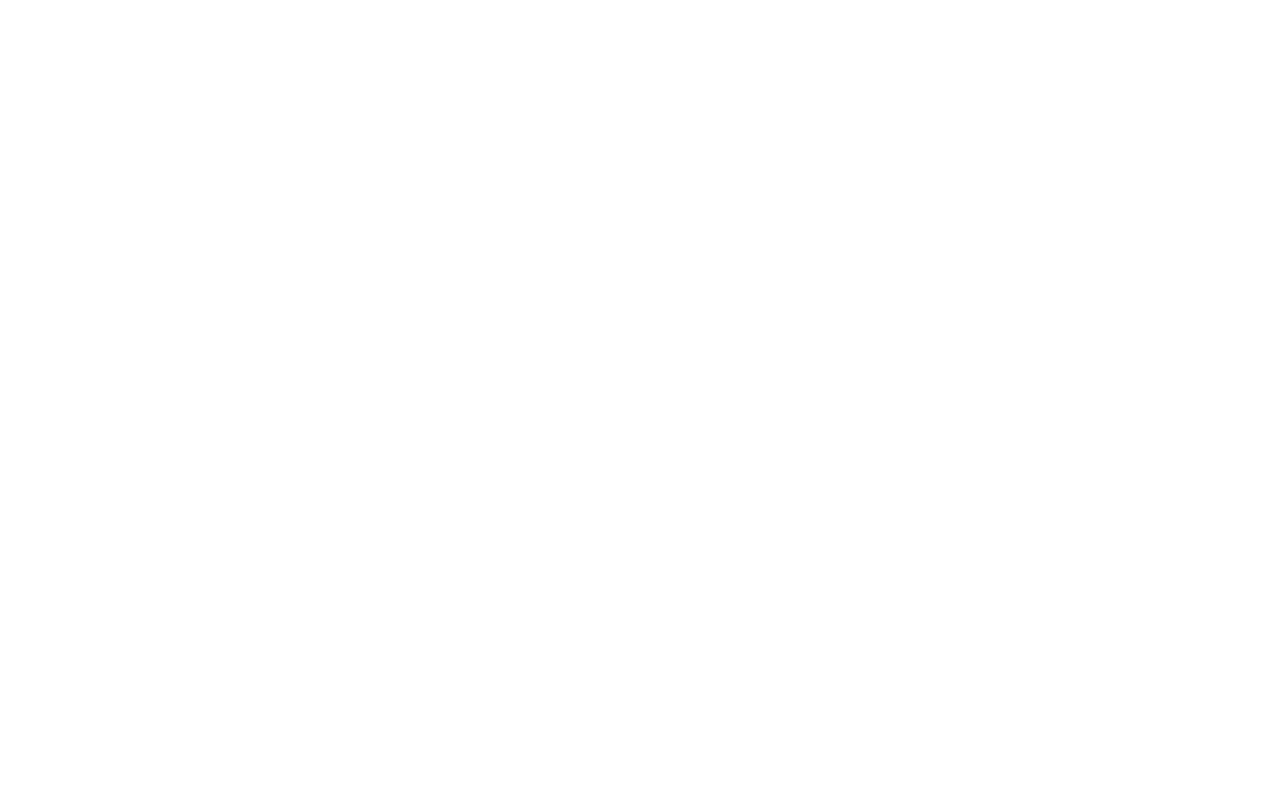
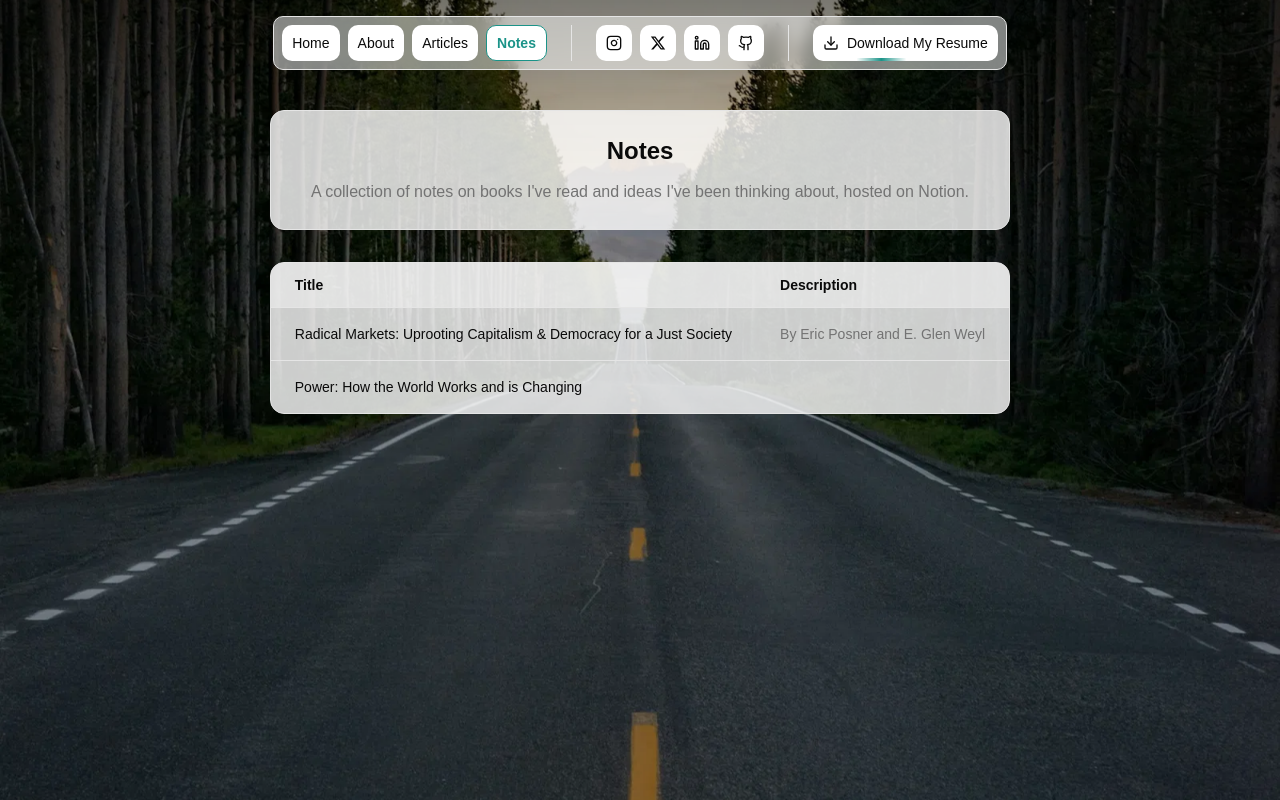
Before and after one commit to maxsands700/website, a React (Vite) app: page /notes in a window 1280 px wide. Before the commit this address had no page. Built offline with nearby package versions, Linux system fonts and the light colour scheme.

Commit message:
Added Notes

```diff
--- a/src/App.tsx
+++ b/src/App.tsx
@@ -6,6 +6,7 @@
 import Home from "@/pages/Home";
 import AboutMe from "@/pages/AboutMe";
 import Articles from "@/pages/Articles";
+import Notes from "@/pages/Notes";
 
 const ImmigrationArticle = lazy(
   () => import("@/features/thinkpad_articles/ImmigrationArticle"),
@@ -41,6 +42,7 @@
             <Route path="/" element={<Home />} />
             <Route path="/about-me" element={<AboutMe />} />
             <Route path="/articles" element={<Articles />} />
+            <Route path="/notes" element={<Notes />} />
             <Route
               path="/articles/thinkpad/immigration"
               element={
--- a/src/components/NavBar.tsx
+++ b/src/components/NavBar.tsx
@@ -37,6 +37,7 @@
   { to: "/", label: "Home" },
   { to: "/about-me", label: "About" },
   { to: "/articles", label: "Articles" },
+  { to: "/notes", label: "Notes" },
 ];
 
 const socialLinks = [
--- a/src/pages/AboutMe.tsx
+++ b/src/pages/AboutMe.tsx
@@ -1,5 +1,5 @@
-import { useState, useEffect } from "react";
-import { Github } from "lucide-react";
+import { type ReactNode, useState, useEffect } from "react";
+import { GithubIcon } from "lucide-react";
 import { ChevronLeftIcon, ChevronRightIcon } from "lucide-react";
 import {
   Carousel,
@@ -7,6 +7,45 @@
   CarouselItem,
   useCarousel,
 } from "@/components/ui/carousel";
+
+const roleModels: { name: string; description: ReactNode }[] = [
+  {
+    name: "Eric A. Posner & E. Glen Weyl",
+    description: (
+      <>
+        Their book{" "}
+        <em>
+          Radical Markets: Uprooting Capitalism & Democracy for a Just Society
+        </em>{" "}
+        is one of the most prescient works I've read. It challenges fundamental
+        assumptions about property and democracy with concrete, actionable
+        mechanisms — like quadratic voting and common ownership self-assessed
+        tax — that could meaningfully reduce inequality and strengthen
+        collective decision-making.
+      </>
+    ),
+  },
+  {
+    name: "Ray Dalio",
+    description:
+      "Ray Dalio is more of a historian, econometrician, and data scientist than hedge fund manager. His ability to distill centuries of history into clear narratives of cause and effect is remarkable, producing deeply compelling work on debt crises and the changing world order.",
+  },
+  {
+    name: "Vitalik Buterin",
+    description:
+      "His selfless, altruistic approach to building Ethereum stands out in a space driven by profit. The technology he championed underpins concepts like quadratic voting and other mechanisms that could fundamentally strengthen democratic processes and individual liberties.",
+  },
+  {
+    name: "David Friedberg",
+    description:
+      'David Friedberg (a.k.a. "The Sultan of Science") is my favorite voice on the All-In Podcast. He has a Dalio-esque ability to deconstruct complex problems into clear, first-principles reasoning — particularly on topics like the U.S. fiscal outlook. His altruism and intellectual honesty make him stand out.',
+  },
+  {
+    name: "3Blue1Brown",
+    description:
+      "Grant Sanderson proves that deep understanding and clear communication can make even the most abstract math feel intuitive and beautiful.",
+  },
+];
 
 function CarouselArrow({ direction }: { direction: "prev" | "next" }) {
   const { scrollPrev, scrollNext, canScrollPrev, canScrollNext } =
@@ -146,61 +185,18 @@
                 Influential Role Models
               </h2>
               <CarouselContent>
-                <CarouselItem>
+                {roleModels.map((model) => (
+                  <CarouselItem key={model.name}>
                     <div className="space-y-2">
                       <h3 className="text-lg font-medium text-white">
-                      Ray Dalio
+                        {model.name}
                       </h3>
                       <p className="text-white/70 font-light leading-relaxed">
-                      Ray Dalio is more of a historian, econometrician, and data
-                      scientist than hedge fund manager. His ability to distill
-                      centuries of history into clear narratives of cause and
-                      effect is remarkable, producing deeply compelling work on
-                      debt crises and the changing world order.
+                        {model.description}
                       </p>
                     </div>
                   </CarouselItem>
-                <CarouselItem>
-                  <div className="space-y-2">
-                    <h3 className="text-lg font-medium text-white">
-                      Vitalik Buterin
-                    </h3>
-                    <p className="text-white/70 font-light leading-relaxed">
-                      His selfless, altruistic approach to building Ethereum
-                      stands out in a space driven by profit. The technology he
-                      championed underpins concepts like quadratic voting and
-                      other mechanisms that could fundamentally strengthen
-                      democratic processes and individual liberties.
-                    </p>
-                  </div>
-                </CarouselItem>
-                <CarouselItem>
-                  <div className="space-y-2">
-                    <h3 className="text-lg font-medium text-white">
-                      David Friedberg
-                    </h3>
-                    <p className="text-white/70 font-light leading-relaxed">
-                      David Friedberg (a.k.a. "The Sultan of Science") is my
-                      favorite voice on the All-In Podcast. He has a Dalio-esque
-                      ability to deconstruct complex problems into clear,
-                      first-principles reasoning — particularly on topics like
-                      the U.S. fiscal outlook. His altruism and intellectual
-                      honesty make him stand out.
-                    </p>
-                  </div>
-                </CarouselItem>
-                <CarouselItem>
-                  <div className="space-y-2">
-                    <h3 className="text-lg font-medium text-white">
-                      3Blue1Brown
-                    </h3>
-                    <p className="text-white/70 font-light leading-relaxed">
-                      Grant Sanderson proves that deep understanding and clear
-                      communication can make even the most abstract math feel
-                      intuitive and beautiful.
-                    </p>
-                  </div>
-                </CarouselItem>
+                ))}
               </CarouselContent>
             </div>
             <CarouselArrow direction="next" />
@@ -247,7 +243,7 @@
                       rel="noopener noreferrer"
                       className="shrink-0 rounded-md border border-white/10 bg-white/5 p-2 text-white/70 transition-colors hover:bg-white/10 hover:text-white"
                     >
-                      <Github className="size-5" />
+                      <GithubIcon className="size-5" />
                     </a>
                   </div>
                 </CarouselItem>
@@ -272,7 +268,7 @@
                       rel="noopener noreferrer"
                       className="shrink-0 rounded-md border border-white/10 bg-white/5 p-2 text-white/70 transition-colors hover:bg-white/10 hover:text-white"
                     >
-                      <Github className="size-5" />
+                      <GithubIcon className="size-5" />
                     </a>
                   </div>
                 </CarouselItem>
@@ -295,7 +291,7 @@
                       rel="noopener noreferrer"
                       className="shrink-0 rounded-md border border-white/10 bg-white/5 p-2 text-white/70 transition-colors hover:bg-white/10 hover:text-white"
                     >
-                      <Github className="size-5" />
+                      <GithubIcon className="size-5" />
                     </a>
                   </div>
                 </CarouselItem>
--- /dev/null
+++ b/src/pages/Notes.tsx
@@ -0,0 +1,114 @@
+import { useState, useEffect } from "react";
+import { BookOpen } from "lucide-react";
+
+interface NoteLink {
+  title: string;
+  description: string;
+  url: string;
+}
+
+const noteLinks: NoteLink[] = [
+  {
+    title:
+      "Radical Markets: Uprooting Capitalism & Democracy for a Just Society",
+    description: "By Eric Posner and E. Glen Weyl",
+    url: "https://puffy-bunny-845.notion.site/Radical-Markets-Uprooting-Capitalism-Democracy-for-a-Just-Society-329d50e5bd3a80cc897ec5989b63d9c0?source=copy_link",
+  },
+  {
+    title: "Power: How the World Works and is Changing",
+    description: "",
+    url: "https://puffy-bunny-845.notion.site/Power-How-the-World-Works-and-is-Changing-321d50e5bd3a80dfb4a1f0e5a8e04ec2?source=copy_link",
+  },
+];
+
+const NotesPage = () => {
+  const [loaded, setLoaded] = useState(false);
+
+  useEffect(() => {
+    const frame = requestAnimationFrame(() => setLoaded(true));
+    return () => cancelAnimationFrame(frame);
+  }, []);
+
+  return (
+    <div className="mx-auto max-w-5xl p-8">
+      <div
+        className={`mb-8 text-center transition-all duration-1000 ease-out ${
+          loaded
+            ? "opacity-100 blur-0 translate-y-0"
+            : "opacity-0 blur-md -translate-y-6"
+        }`}
+      >
+        <div className="rounded-xl border border-border bg-background/80 p-6">
+          <h1 className="text-2xl font-semibold mb-3">Notes</h1>
+          <p className="text-muted-foreground leading-relaxed">
+            A collection of notes on books I've read and ideas I've been
+            thinking about, hosted on Notion.
+          </p>
+        </div>
+      </div>
+
+      {noteLinks.length === 0 ? (
+        <div
+          className={`text-center text-muted-foreground py-12 transition-all duration-1000 ease-out delay-300 ${
+            loaded
+              ? "opacity-100 blur-0 translate-y-0"
+              : "opacity-0 blur-md translate-y-6"
+          }`}
+        >
+          <BookOpen className="size-12 mx-auto mb-4 opacity-50" />
+          <p className="text-lg">Notes coming soon...</p>
+        </div>
+      ) : (
+        <div
+          className={`rounded-xl border border-border bg-background/80 overflow-hidden transition-all duration-1000 ease-out delay-200 ${
+            loaded
+              ? "opacity-100 blur-0 translate-y-0"
+              : "opacity-0 blur-md translate-y-6"
+          }`}
+        >
+          <table className="w-full text-left">
+            <thead>
+              <tr className="border-b border-border bg-muted/50">
+                <th className="px-6 py-3 text-sm font-semibold text-foreground">
+                  Title
+                </th>
+                <th className="px-6 py-3 text-sm font-semibold text-foreground hidden sm:table-cell">
+                  Description
+                </th>
+              </tr>
+            </thead>
+            <tbody>
+              {noteLinks.map((note, index) => (
+                <tr
+                  key={note.url}
+                  onClick={() =>
+                    window.open(note.url, "_blank", "noopener,noreferrer")
+                  }
+                  className={`border-b border-border last:border-b-0 cursor-pointer hover:bg-muted/50 hover:text-primary ${
+                    loaded
+                      ? "opacity-100 translate-x-0"
+                      : "opacity-0 -translate-x-6"
+                  }`}
+                  style={{
+                    transition:
+                      "opacity 700ms ease-out, transform 700ms ease-out, background-color 150ms, color 150ms",
+                    transitionDelay: loaded ? "0ms" : `${(index + 2) * 150}ms`,
+                  }}
+                >
+                  <td className="px-6 py-4 text-sm font-medium">
+                    {note.title}
+                  </td>
+                  <td className="px-6 py-4 text-sm text-muted-foreground hidden sm:table-cell">
+                    {note.description}
+                  </td>
+                </tr>
+              ))}
+            </tbody>
+          </table>
+        </div>
+      )}
+    </div>
+  );
+};
+
+export default NotesPage;
```
Lines whose indentation alone changed are shown as unchanged.
